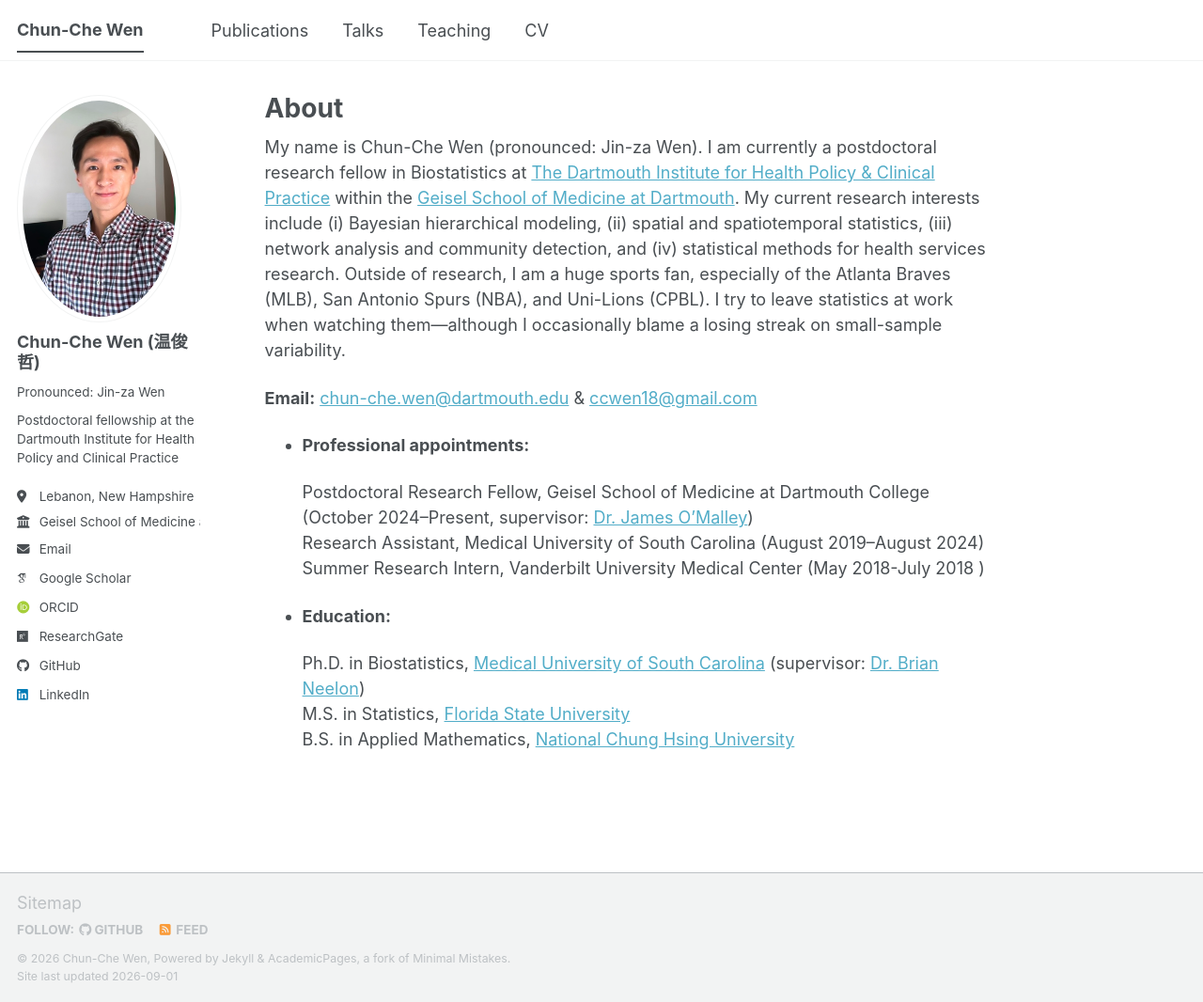
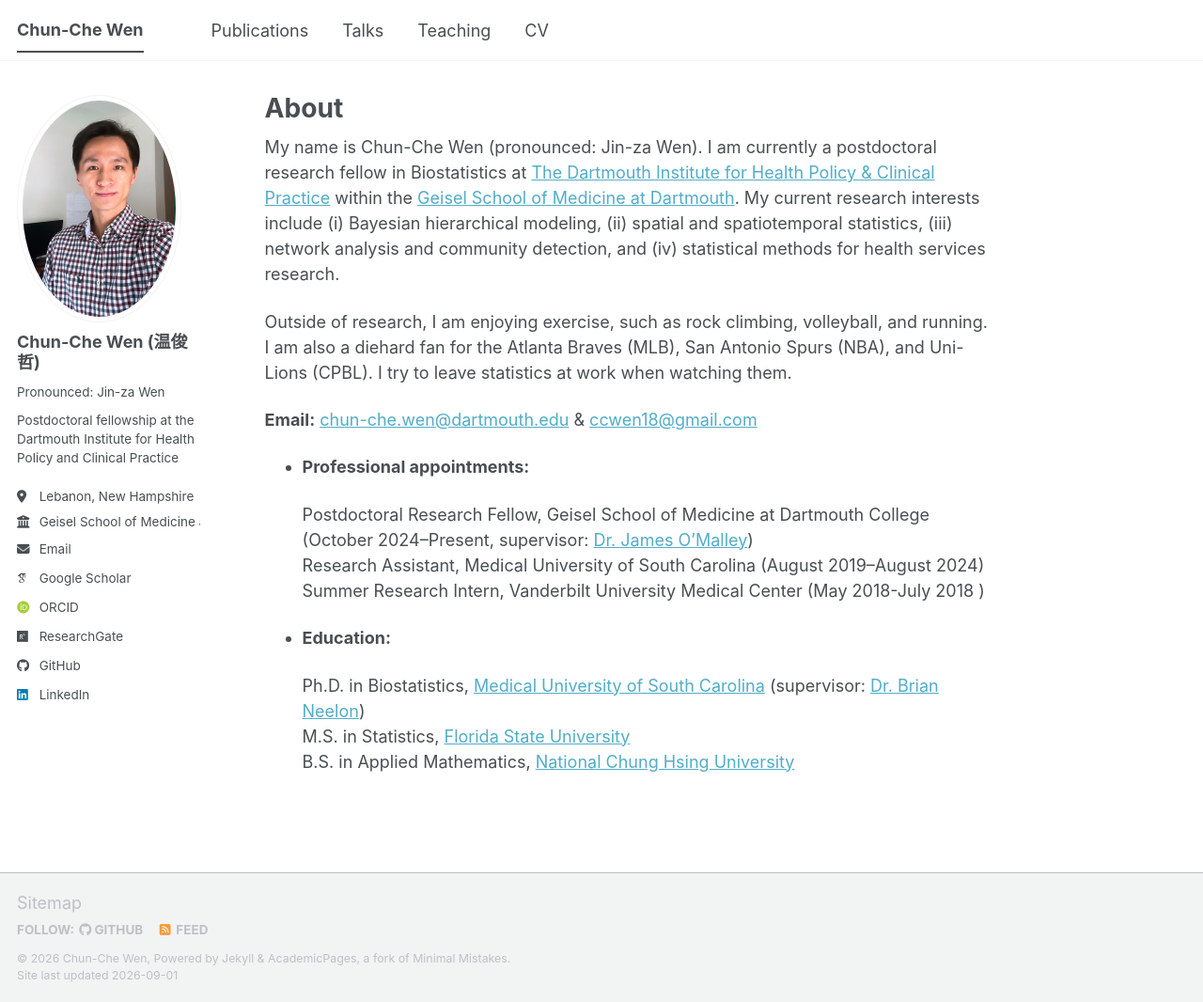
Before and after one commit to chunchewen/chunchewen, a Jekyll site: the page built from _pages/about.md, in a window 1280 px wide and 1066 px high. Shown: the whole window at 94% size. Built offline with Jekyll 4.4.1, drawn with Linux system fonts in a browser that asks for light colours; some web fonts are replaced; a script bundle is joined from its source files by our own code; library files that are not in the unit come from our copies.

Commit message:
Update about.md

```diff
--- a/_pages/about.md
+++ b/_pages/about.md
@@ -8,7 +8,9 @@ redirect_from:
 ---
 
 
-My name is Chun-Che Wen (pronounced: Jin-za Wen). I am currently a postdoctoral research fellow in Biostatistics at [The Dartmouth Institute for Health Policy & Clinical Practice](https://geiselmed.dartmouth.edu/tdi/) within the [Geisel School of Medicine at Dartmouth](https://geiselmed.dartmouth.edu/). My current research interests include (i) Bayesian hierarchical modeling, (ii) spatial and spatiotemporal statistics, (iii) network analysis and community detection, and (iv) statistical methods for health services research. Outside of research, I am a huge sports fan, especially of the Atlanta Braves (MLB), San Antonio Spurs (NBA), and Uni-Lions (CPBL). I try to leave statistics at work when watching them—although I occasionally blame a losing streak on small-sample variability.
+My name is Chun-Che Wen (pronounced: Jin-za Wen). I am currently a postdoctoral research fellow in Biostatistics at [The Dartmouth Institute for Health Policy & Clinical Practice](https://geiselmed.dartmouth.edu/tdi/) within the [Geisel School of Medicine at Dartmouth](https://geiselmed.dartmouth.edu/). My current research interests include (i) Bayesian hierarchical modeling, (ii) spatial and spatiotemporal statistics, (iii) network analysis and community detection, and (iv) statistical methods for health services research.
+
+Outside of research, I am enjoying exercise, such as rock climbing, volleyball, and running. I am also a diehard fan for the Atlanta Braves (MLB), San Antonio Spurs (NBA), and Uni-Lions (CPBL). I try to leave statistics at work when watching them.
 
 **Email:** [chun-che.wen@dartmouth.edu](mailto:chun-che.wen@dartmouth.edu) & [ccwen18@gmail.com](mailto:ccwen18@gmail.com)
 
```
